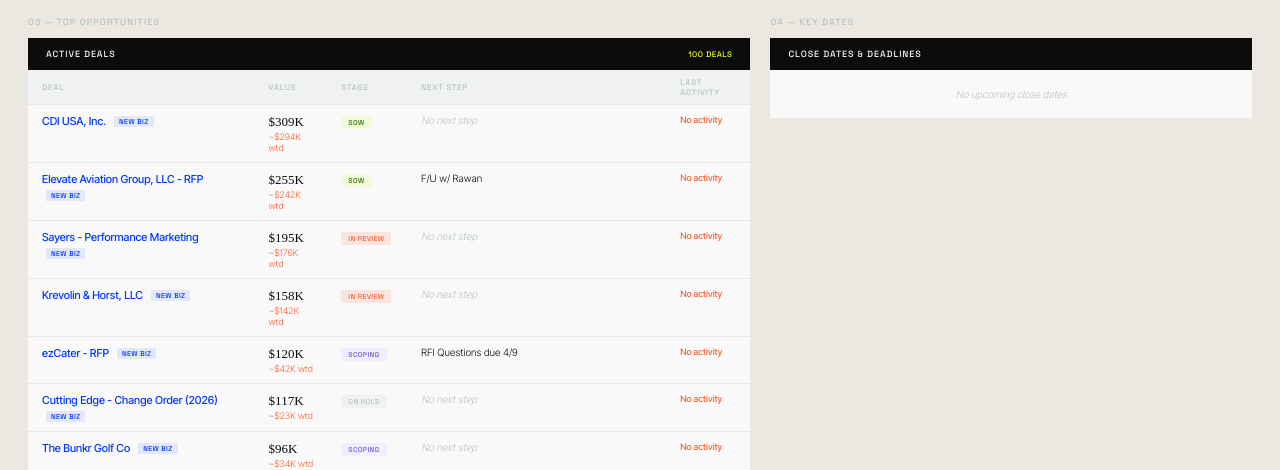
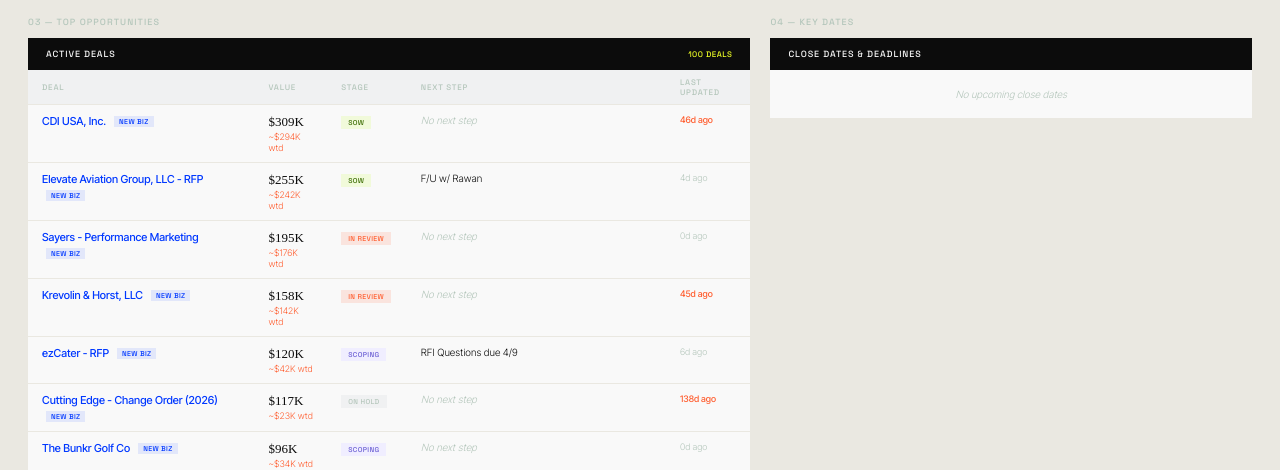
Before and after one commit to evanhicks-ech/BD_Pipeline_DB, a plain HTML site: page index.html in a window 1280 px wide. Shown: the part 336-806 px from the top of the page. Drawn offline with Linux system fonts and the light colour scheme.

Commit message:
fix: use hs_lastmodifieddate for last updated field

```diff
--- a/data.json
+++ b/data.json
@@ -1,5 +1,5 @@
 {
-  "synced": "2026-04-20T19:59:32.002473+00:00",
+  "synced": "2026-04-20T20:04:58.413787+00:00",
   "deals": [
     {
       "id": "54829708939",
@@ -10,7 +10,7 @@
       "stageId": "9d861ce8-c36c-40c2-b0c4-ec76a096cb1e",
       "close": null,
       "nextStep": "",
-      "lastAct": null,
+      "lastAct": "2026-03-05",
       "contacts": 1
     },
     {
@@ -22,7 +22,7 @@
       "stageId": "9d861ce8-c36c-40c2-b0c4-ec76a096cb1e",
       "close": null,
       "nextStep": "F/U w/ Rawan",
-      "lastAct": null,
+      "lastAct": "2026-04-16",
       "contacts": 1
     },
     {
@@ -34,7 +34,7 @@
       "stageId": "0890bbc4-2d85-4e1f-8381-286da6548c41",
       "close": null,
       "nextStep": "",
-      "lastAct": null,
+      "lastAct": "2026-04-20",
       "contacts": 1
     },
     {
@@ -46,7 +46,7 @@
       "stageId": "0890bbc4-2d85-4e1f-8381-286da6548c41",
       "close": null,
       "nextStep": "",
-      "lastAct": null,
+      "lastAct": "2026-03-06",
       "contacts": 1
     },
     {
@@ -58,7 +58,7 @@
       "stageId": "26b63b8f-a58d-4421-bcad-0273a00326db",
       "close": null,
       "nextStep": "RFI Questions due 4/9",
-      "lastAct": null,
+      "lastAct": "2026-04-14",
       "contacts": 1
     },
     {
@@ -70,7 +70,7 @@
       "stageId": "1090940083",
       "close": null,
       "nextStep": "",
-      "lastAct": null,
+      "lastAct": "2025-12-03",
       "contacts": 0
     },
     {
@@ -82,7 +82,7 @@
       "stageId": "26b63b8f-a58d-4421-bcad-0273a00326db",
       "close": null,
       "nextStep": "",
-      "lastAct": null,
+      "lastAct": "2026-04-20",
       "contacts": 1
     },
     {
@@ -94,7 +94,7 @@
       "stageId": "270cf2bd-d2bc-4047-bf7b-c5e94032c0be",
       "close": null,
       "nextStep": "Schedule follow-up call for Kristen to bring on other E3Tech stakeholders",
-      "lastAct": null,
+      "lastAct": "2026-04-14",
       "contacts": 1
     },
     {
@@ -106,7 +106,7 @@
       "stageId": "9d861ce8-c36c-40c2-b0c4-ec76a096cb1e",
       "close": null,
       "nextStep": "",
-      "lastAct": null,
+      "lastAct": "2026-03-26",
       "contacts": 2
     },
     {
@@ -118,7 +118,7 @@
       "stageId": "9d861ce8-c36c-40c2-b0c4-ec76a096cb1e",
       "close": null,
       "nextStep": "",
-      "lastAct": null,
+      "lastAct": "2026-03-04",
       "contacts": 1
     },
     {
@@ -130,7 +130,7 @@
       "stageId": "0890bbc4-2d85-4e1f-8381-286da6548c41",
       "close": null,
       "nextStep": "",
-      "lastAct": null,
+      "lastAct": "2026-04-20",
       "contacts": 1
     },
     {
@@ -142,7 +142,7 @@
       "stageId": "1090940083",
       "close": null,
       "nextStep": "",
-      "lastAct": null,
+      "lastAct": "2025-12-11",
       "contacts": 0
     },
     {
@@ -154,7 +154,7 @@
       "stageId": "9d861ce8-c36c-40c2-b0c4-ec76a096cb1e",
       "close": null,
       "nextStep": "",
-      "lastAct": null,
+      "lastAct": "2026-04-20",
       "contacts": 1
     },
     {
@@ -166,7 +166,7 @@
       "stageId": "267918443",
       "close": null,
       "nextStep": "",
-      "lastAct": null,
+      "lastAct": "2026-03-26",
       "contacts": 1
     },
     {
@@ -178,7 +178,7 @@
       "stageId": "267918443",
       "close": null,
       "nextStep": "",
-      "lastAct": null,
+      "lastAct": "2026-04-15",
       "contacts": 0
     },
     {
@@ -190,7 +190,7 @@
       "stageId": "1090940083",
       "close": null,
       "nextStep": "",
-      "lastAct": null,
+      "lastAct": "2026-03-04",
       "contacts": 0
     },
     {
@@ -202,7 +202,7 @@
       "stageId": "1090940083",
       "close": null,
       "nextStep": "",
-      "lastAct": null,
+      "lastAct": "2026-04-02",
       "contacts": 0
     },
     {
@@ -214,7 +214,7 @@
       "stageId": "d099e80a-b312-4893-b71f-a197a206f3f2",
       "close": null,
       "nextStep": "",
-      "lastAct": null,
+      "lastAct": "2026-04-15",
       "contacts": 1
     },
     {
@@ -226,7 +226,7 @@
       "stageId": "0890bbc4-2d85-4e1f-8381-286da6548c41",
       "close": null,
       "nextStep": "",
-      "lastAct": null,
+      "lastAct": "2026-04-20",
       "contacts": 1
     },
     {
@@ -238,7 +238,7 @@
       "stageId": "270cf2bd-d2bc-4047-bf7b-c5e94032c0be",
       "close": null,
       "nextStep": "",
-      "lastAct": null,
+      "lastAct": "2026-04-15",
       "contacts": 1
     },
     {
@@ -250,7 +250,7 @@
       "stageId": "267918443",
       "close": null,
       "nextStep": "",
-      "lastAct": null,
+      "lastAct": "2026-04-15",
       "contacts": 0
     },
     {
@@ -262,7 +262,7 @@
       "stageId": "0890bbc4-2d85-4e1f-8381-286da6548c41",
       "close": null,
       "nextStep": "",
-      "lastAct": null,
+      "lastAct": "2026-04-20",
       "contacts": 1
     },
     {
@@ -274,7 +274,7 @@
       "stageId": "1090940083",
       "close": null,
       "nextStep": "",
-      "lastAct": null,
+      "lastAct": "2026-02-19",
       "contacts": 0
     },
     {
@@ -286,7 +286,7 @@
       "stageId": "1090940083",
       "close": null,
       "nextStep": "",
-      "lastAct": null,
+      "lastAct": "2026-01-22",
       "contacts": 1
     },
     {
@@ -298,7 +298,7 @@
       "stageId": "d099e80a-b312-4893-b71f-a197a206f3f2",
       "close": null,
       "nextStep": "",
-      "lastAct": null,
+      "lastAct": "2026-04-15",
       "contacts": 3
     },
     {
@@ -310,7 +310,7 @@
       "stageId": "267918443",
       "close": null,
       "nextStep": "",
-      "lastAct": null,
+      "lastAct": "2026-04-15",
       "contacts": 0
     },
     {
@@ -322,7 +322,7 @@
       "stageId": "0890bbc4-2d85-4e1f-8381-286da6548c41",
       "close": null,
       "nextStep": "",
-      "lastAct": null,
+      "lastAct": "2026-04-20",
       "contacts": 1
     },
     {
@@ -334,7 +334,7 @@
       "stageId": "947627921",
       "close": null,
       "nextStep": "",
-      "lastAct": null,
+      "lastAct": "2026-04-15",
       "contacts": 0
     },
     {
@@ -346,7 +346,7 @@
       "stageId": "1090940083",
       "close": null,
       "nextStep": "",
-      "lastAct": null,
+      "lastAct": "2026-04-16",
       "contacts": 1
     },
     {
@@ -358,7 +358,7 @@
       "stageId": "942502151",
       "close": null,
       "nextStep": "",
-      "lastAct": null,
+      "lastAct": "2026-03-26",
       "contacts": 4
     },
     {
@@ -370,7 +370,7 @@
       "stageId": "d099e80a-b312-4893-b71f-a197a206f3f2",
       "close": null,
       "nextStep": "",
-      "lastAct": null,
+      "lastAct": "2026-04-15",
       "contacts": 1
     },
     {
@@ -382,7 +382,7 @@
       "stageId": "1090940083",
       "close": null,
       "nextStep": "",
-      "lastAct": null,
+      "lastAct": "2026-04-20",
       "contacts": 1
     },
     {
@@ -394,7 +394,7 @@
       "stageId": "1090940083",
       "close": null,
       "nextStep": "",
-      "lastAct": null,
+      "lastAct": "2025-09-09",
       "contacts": 0
     },
     {
@@ -406,7 +406,7 @@
       "stageId": "942502151",
       "close": null,
       "nextStep": "",
-      "lastAct": null,
+      "lastAct": "2026-03-26",
       "contacts": 1
     },
     {
@@ -418,7 +418,7 @@
       "stageId": "942502151",
       "close": null,
       "nextStep": "",
-      "lastAct": null,
+      "lastAct": "2026-03-26",
       "contacts": 2
     },
     {
@@ -430,7 +430,7 @@
       "stageId": "1090940083",
       "close": null,
       "nextStep": "",
-      "lastAct": null,
+      "lastAct": "2026-04-20",
       "contacts": 1
     },
     {
@@ -442,7 +442,7 @@
       "stageId": "0890bbc4-2d85-4e1f-8381-286da6548c41",
       "close": null,
       "nextStep": "",
-      "lastAct": null,
+      "lastAct": "2026-04-20",
       "contacts": 1
     },
     {
@@ -454,7 +454,7 @@
       "stageId": "267918443",
       "close": null,
       "nextStep": "",
-      "lastAct": null,
+      "lastAct": "2026-03-30",
       "contacts": 0
     },
     {
@@ -466,7 +466,7 @@
       "stageId": "0890bbc4-2d85-4e1f-8381-286da6548c41",
       "close": null,
       "nextStep": "",
-      "lastAct": null,
+      "lastAct": "2026-04-20",
       "contacts": 1
     },
     {
@@ -478,7 +478,7 @@
       "stageId": "267918443",
       "close": null,
       "nextStep": "",
-      "lastAct": null,
+      "lastAct": "2026-04-15",
       "contacts": 0
     },
     {
@@ -490,7 +490,7 @@
       "stageId": "1090940083",
       "close": null,
       "nextStep": "",
-      "lastAct": null,
+      "lastAct": "2026-04-20",
       "contacts": 1
     },
     {
@@ -502,7 +502,7 @@
       "stageId": "1269283354",
       "close": null,
       "nextStep": "",
-      "lastAct": null,
+      "lastAct": "2026-01-26",
       "contacts": 1
     },
     {
@@ -514,7 +514,7 @@
       "stageId": "1269283354",
       "close": null,
       "nextStep": "",
-      "lastAct": null,
+      "lastAct": "2026-01-26",
       "contacts": 1
     },
     {
@@ -526,7 +526,7 @@
       "stageId": "1269283354",
       "close": null,
       "nextStep": "",
-      "lastAct": null,
+      "lastAct": "2026-01-26",
       "contacts": 1
     },
     {
@@ -538,7 +538,7 @@
       "stageId": "1269283354",
       "close": null,
       "nextStep": "",
-      "lastAct": null,
+      "lastAct": "2026-01-26",
       "contacts": 1
     },
     {
@@ -550,7 +550,7 @@
       "stageId": "1269283354",
       "close": null,
       "nextStep": "",
-      "lastAct": null,
+      "lastAct": "2026-01-26",
       "contacts": 1
     },
     {
@@ -562,7 +562,7 @@
       "stageId": "1269283354",
       "close": null,
       "nextStep": "",
-      "lastAct": null,
+      "lastAct": "2026-01-26",
       "contacts": 1
     },
     {
@@ -574,7 +574,7 @@
       "stageId": "1269283354",
       "close": null,
       "nextStep": "",
-      "lastAct": null,
+      "lastAct": "2026-01-26",
       "contacts": 1
     },
     {
@@ -586,7 +586,7 @@
       "stageId": "1269283354",
       "close": null,
       "nextStep": "",
-      "lastAct": null,
+      "lastAct": "2026-01-26",
       "contacts": 1
     },
     {
@@ -598,7 +598,7 @@
       "stageId": "1090940083",
       "close": null,
       "nextStep": "",
-      "lastAct": null,
+      "lastAct": "2025-08-04",
       "contacts": 0
     },
     {
@@ -610,7 +610,7 @@
       "stageId": "1090940083",
       "close": null,
       "nextStep": "",
-      "lastAct": null,
+      "lastAct": "2025-07-16",
       "contacts": 0
     },
     {
@@ -622,7 +622,7 @@
       "stageId": "1090940083",
       "close": null,
       "nextStep": "",
-      "lastAct": null,
+      "lastAct": "2025-10-28",
       "contacts": 1
     },
     {
@@ -634,7 +634,7 @@
       "stageId": "1090940083",
       "close": null,
       "nextStep": "",
-      "lastAct": null,
+      "lastAct": "2025-11-24",
       "contacts": 0
     },
     {
@@ -646,7 +646,7 @@
       "stageId": "1269283354",
       "close": null,
       "nextStep": "",
-      "lastAct": null,
+      "lastAct": "2026-02-24",
       "contacts": 1
     },
     {
@@ -658,7 +658,7 @@
       "stageId": "1269283354",
       "close": null,
       "nextStep": "",
-      "lastAct": null,
+      "lastAct": "2026-02-24",
       "contacts": 1
     },
     {
@@ -670,7 +670,7 @@
       "stageId": "1269283354",
       "close": null,
       "nextStep": "",
-      "lastAct": null,
+      "lastAct": "2026-02-24",
       "contacts": 1
     },
     {
@@ -682,7 +682,7 @@
       "stageId": "1269283354",
       "close": null,
       "nextStep": "",
-      "lastAct": null,
+      "lastAct": "2026-01-15",
       "contacts": 1
     },
     {
@@ -694,7 +694,7 @@
       "stageId": "270cf2bd-d2bc-4047-bf7b-c5e94032c0be",
       "close": null,
       "nextStep": "",
-      "lastAct": null,
+      "lastAct": "2026-01-15",
       "contacts": 0
     },
     {
@@ -706,7 +706,7 @@
       "stageId": "1269283354",
       "close": null,
       "nextStep": "",
-      "lastAct": null,
+      "lastAct": "2026-02-11",
       "contacts": 1
     },
     {
@@ -718,7 +718,7 @@
       "stageId": "1269283354",
       "close": null,
       "nextStep": "",
-      "lastAct": null,
+      "lastAct": "2026-01-23",
       "contacts": 1
     },
     {
@@ -730,7 +730,7 @@
       "stageId": "1269283354",
       "close": null,
       "nextStep": "",
-      "lastAct": null,
+      "lastAct": "2026-03-09",
       "contacts": 1
     },
     {
@@ -742,7 +742,7 @@
       "stageId": "1269283354",
       "close": null,
       "nextStep": "",
-      "lastAct": null,
+      "lastAct": "2026-02-09",
       "contacts": 1
     },
     {
@@ -754,7 +754,7 @@
       "stageId": "1269283354",
       "close": null,
       "nextStep": "",
-      "lastAct": null,
+      "lastAct": "2026-01-28",
       "contacts": 1
     },
     {
@@ -766,7 +766,7 @@
       "stageId": "1269283354",
       "close": null,
       "nextStep": "",
-      "lastAct": null,
+      "lastAct": "2026-03-09",
       "contacts": 1
     },
     {
@@ -778,7 +778,7 @@
       "stageId": "1269283354",
       "close": null,
       "nextStep": "",
-      "lastAct": null,
+      "lastAct": "2026-01-28",
       "contacts": 1
     },
     {
@@ -790,7 +790,7 @@
       "stageId": "1269283354",
       "close": null,
       "nextStep": "",
-      "lastAct": null,
+      "lastAct": "2026-02-18",
       "contacts": 1
     },
     {
@@ -802,7 +802,7 @@
       "stageId": "1269283354",
       "close": null,
       "nextStep": "",
-      "lastAct": null,
+      "lastAct": "2026-02-11",
       "contacts": 1
     },
     {
@@ -814,7 +814,7 @@
       "stageId": "267918443",
       "close": null,
       "nextStep": "",
-      "lastAct": null,
+      "lastAct": "2026-02-18",
       "contacts": 0
     },
     {
@@ -826,7 +826,7 @@
       "stageId": "1269283354",
       "close": null,
       "nextStep": "",
-      "lastAct": null,
+      "lastAct": "2026-03-09",
       "contacts": 1
     },
     {
@@ -838,7 +838,7 @@
       "stageId": "1269283354",
       "close": null,
       "nextStep": "",
-      "lastAct": null,
+      "lastAct": "2026-02-20",
       "contacts": 1
     },
     {
@@ -850,7 +850,7 @@
       "stageId": "1269283354",
       "close": null,
       "nextStep": "",
-      "lastAct": null,
+      "lastAct": "2026-02-16",
       "contacts": 1
     },
     {
@@ -862,7 +862,7 @@
       "stageId": "26b63b8f-a58d-4421-bcad-0273a00326db",
       "close": null,
       "nextStep": "",
-      "lastAct": null,
+      "lastAct": "2026-02-25",
       "contacts": 1
     },
     {
@@ -874,7 +874,7 @@
       "stageId": "1269283354",
       "close": null,
       "nextStep": "",
-      "lastAct": null,
+      "lastAct": "2026-03-25",
       "contacts": 1
     },
     {
@@ -886,7 +886,7 @@
       "stageId": "1269283354",
       "close": null,
       "nextStep": "",
-      "lastAct": null,
+      "lastAct": "2026-02-21",
       "contacts": 1
     },
     {
@@ -898,7 +898,7 @@
       "stageId": "1269283354",
       "close": null,
       "nextStep": "",
-      "lastAct": null,
+      "lastAct": "2026-03-03",
       "contacts": 1
     },
     {
@@ -910,7 +910,7 @@
       "stageId": "1269283354",
       "close": null,
       "nextStep": "",
-      "lastAct": null,
+      "lastAct": "2026-03-07",
       "contacts": 1
     },
     {
@@ -922,7 +922,7 @@
       "stageId": "26b63b8f-a58d-4421-bcad-0273a00326db",
       "close": null,
       "nextStep": "",
-      "lastAct": null,
+      "lastAct": "2026-02-25",
       "contacts": 0
     },
     {
@@ -934,7 +934,7 @@
       "stageId": "1269283354",
       "close": null,
       "nextStep": "",
-      "lastAct": null,
+      "lastAct": "2026-04-17",
       "contacts": 1
     },
     {
@@ -946,7 +946,7 @@
       "stageId": "1269283354",
       "close": null,
       "nextStep": "",
-      "lastAct": null,
+      "lastAct": "2026-02-26",
       "contacts": 1
     },
     {
@@ -958,7 +958,7 @@
       "stageId": "0890bbc4-2d85-4e1f-8381-286da6548c41",
       "close": null,
       "nextStep": "",
-      "lastAct": null,
+      "lastAct": "2026-03-24",
       "contacts": 0
     },
     {
@@ -970,7 +970,7 @@
       "stageId": "1269283354",
       "close": null,
       "nextStep": "",
-      "lastAct": null,
+      "lastAct": "2026-03-05",
       "contacts": 1
     },
     {
@@ -982,7 +982,7 @@
       "stageId": "1269283354",
       "close": null,
       "nextStep": "",
-      "lastAct": null,
+      "lastAct": "2026-03-09",
       "contacts": 1
     },
     {
@@ -994,7 +994,7 @@
       "stageId": "1269283354",
       "close": null,
       "nextStep": "",
-      "lastAct": null,
+      "lastAct": "2026-03-09",
       "contacts": 1
     },
     {
@@ -1006,7 +1006,7 @@
       "stageId": "1269283354",
       "close": null,
       "nextStep": "",
-      "lastAct": null,
+      "lastAct": "2026-03-19",
       "contacts": 1
     },
     {
@@ -1018,7 +1018,7 @@
       "stageId": "1269283354",
       "close": null,
       "nextStep": "",
-      "lastAct": null,
+      "lastAct": "2026-03-26",
       "contacts": 1
     },
     {
@@ -1030,7 +1030,7 @@
       "stageId": "1269283354",
       "close": null,
       "nextStep": "",
-      "lastAct": null,
+      "lastAct": "2026-03-26",
       "contacts": 1
     },
     {
@@ -1042,7 +1042,7 @@
       "stageId": "1269283354",
       "close": null,
       "nextStep": "",
-      "lastAct": null,
+      "lastAct": "2026-03-19",
       "contacts": 1
     },
     {
@@ -1054,7 +1054,7 @@
       "stageId": "267918443",
       "close": null,
       "nextStep": "",
-      "lastAct": null,
+      "lastAct": "2026-04-20",
       "contacts": 1
     },
     {
@@ -1066,7 +1066,7 @@
       "stageId": "1269283354",
       "close": null,
       "nextStep": "",
-      "lastAct": null,
+      "lastAct": "2026-03-25",
       "contacts": 1
     },
     {
@@ -1078,7 +1078,7 @@
       "stageId": "947627921",
       "close": null,
       "nextStep": "",
-      "lastAct": null,
+      "lastAct": "2026-03-30",
       "contacts": 1
     },
     {
@@ -1090,7 +1090,7 @@
       "stageId": "267918443",
       "close": null,
       "nextStep": "",
-      "lastAct": null,
+      "lastAct": "2026-04-20",
       "contacts": 1
     },
     {
@@ -1102,7 +1102,7 @@
       "stageId": "267918443",
       "close": null,
       "nextStep": "",
-      "lastAct": null,
+      "lastAct": "2026-04-20",
       "contacts": 1
     },
     {
@@ -1114,7 +1114,7 @@
       "stageId": "947627921",
       "close": null,
       "nextStep": "",
-      "lastAct": null,
+      "lastAct": "2026-04-14",
       "contacts": 1
     },
     {
@@ -1126,7 +1126,7 @@
       "stageId": "267918443",
       "close": null,
       "nextStep": "",
-      "lastAct": null,
+      "lastAct": "2026-04-20",
       "contacts": 1
     },
     {
@@ -1138,7 +1138,7 @@
       "stageId": "267918443",
       "close": null,
       "nextStep": "Send Gavin Inventory Questionnaire",
-      "lastAct": null,
+      "lastAct": "2026-04-20",
       "contacts": 1
     },
     {
@@ -1150,7 +1150,7 @@
       "stageId": "267918443",
       "close": null,
       "nextStep": "",
-      "lastAct": null,
+      "lastAct": "2026-04-20",
       "contacts": 1
     },
     {
@@ -1162,7 +1162,7 @@
       "stageId": "1269283354",
       "close": null,
       "nextStep": "",
-      "lastAct": null,
+      "lastAct": "2026-04-15",
       "contacts": 1
     },
     {
@@ -1174,7 +1174,7 @@
       "stageId": "947627921",
       "close": null,
       "nextStep": "",
-      "lastAct": null,
+      "lastAct": "2026-04-19",
       "contacts": 1
     },
     {
@@ -1186,7 +1186,7 @@
       "stageId": "947627921",
       "close": null,
       "nextStep": "",
-      "lastAct": null,
+      "lastAct": "2026-04-17",
       "contacts": 1
     },
     {
@@ -1198,7 +1198,7 @@
       "stageId": "947627921",
       "close": null,
       "nextStep": "",
-      "lastAct": null,
+      "lastAct": "2026-04-16",
       "contacts": 1
     }
   ],
--- a/index.html
+++ b/index.html
@@ -341,7 +341,7 @@
 function renderOpps(){
   document.getElementById('oppCount').textContent=DEALS.length+' Deals';
   document.getElementById('oppTableWrap').innerHTML=`<table class="opp-table">
-    <thead><tr><th>Deal</th><th>Value</th><th>Stage</th><th>Next Step</th><th>Last Activity</th></tr></thead>
+    <thead><tr><th>Deal</th><th>Value</th><th>Stage</th><th>Next Step</th><th>Last Updated</th></tr></thead>
     <tbody>${DEALS.slice(0,10).map(d=>{
       const lbl=stageLbl(d.stageId);
       const du=untilD(d.close);
```
Also changed, not shown: 1 other file.
